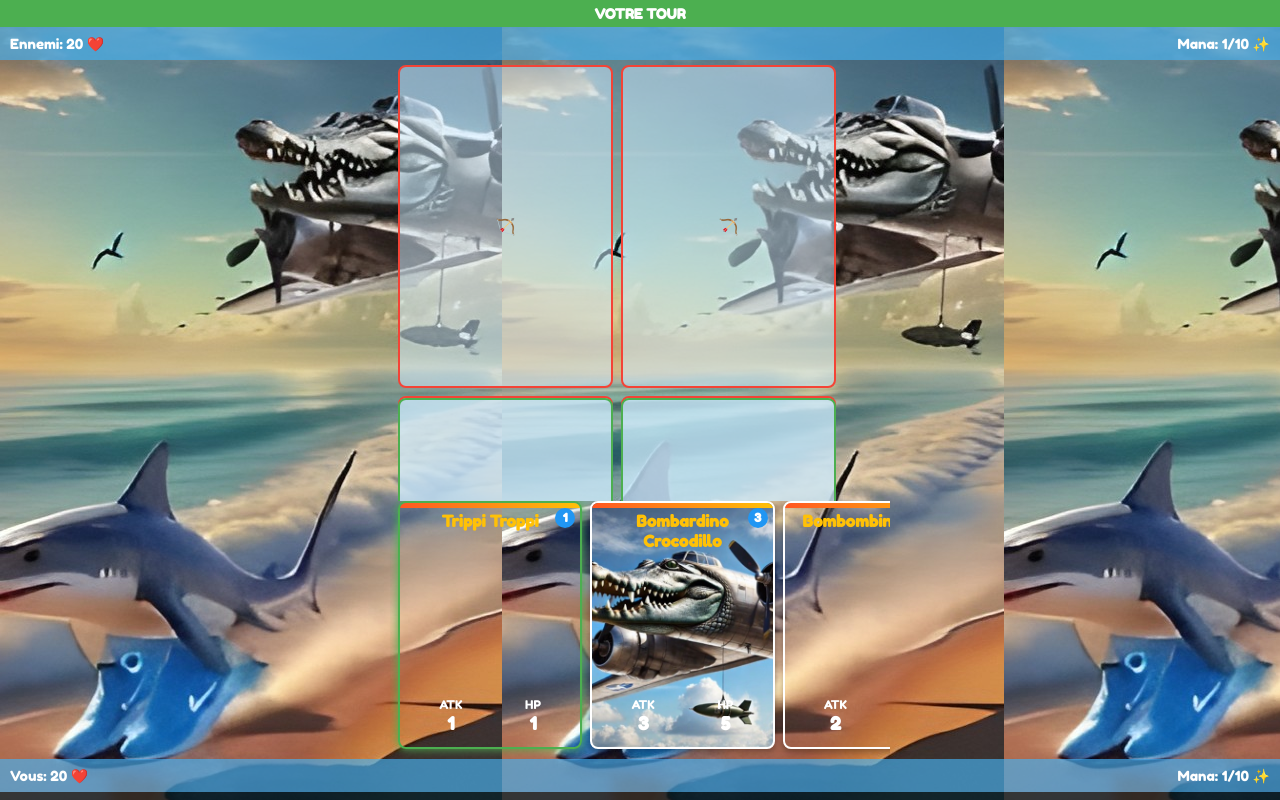
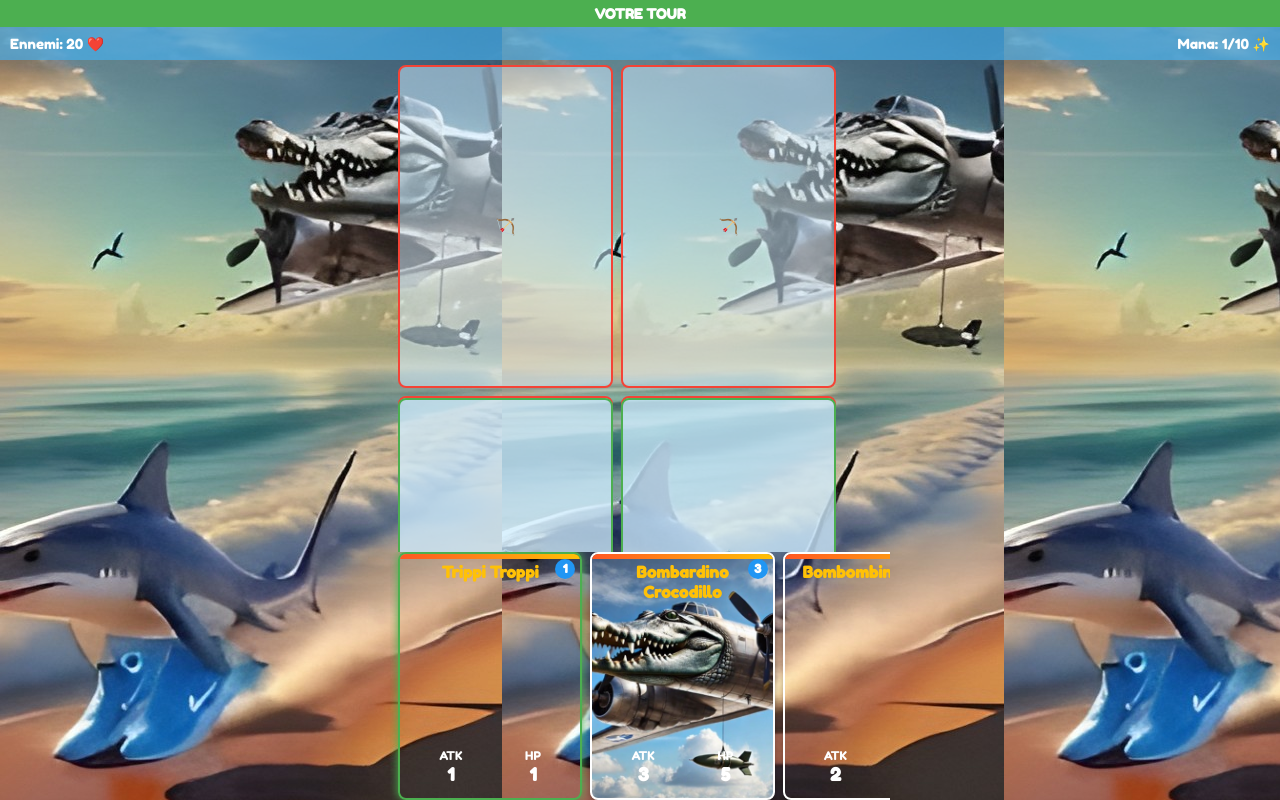
Before and after one commit to azzerqua/bombardino, a plain HTML site: page index.html in a window 1280 px wide. Drawn offline with Linux system fonts and the light colour scheme.

Commit message:
Update index.html
Padding ios

```diff
--- a/index.html
+++ b/index.html
@@ -619,9 +619,12 @@
   background: linear-gradient(90deg, #FF5722, #FFC107);
   z-index: 3;
 }
+body {
+  padding-bottom: env(safe-area-inset-bottom);
+}
   </style>
 </head>
-<body style="padding-bottom: 4%;">
+<body>
   <div class="turn-indicator player-turn" id="turn-indicator">VOTRE TOUR</div>
 
   <div class="card-details" id="card-details"></div>
```
